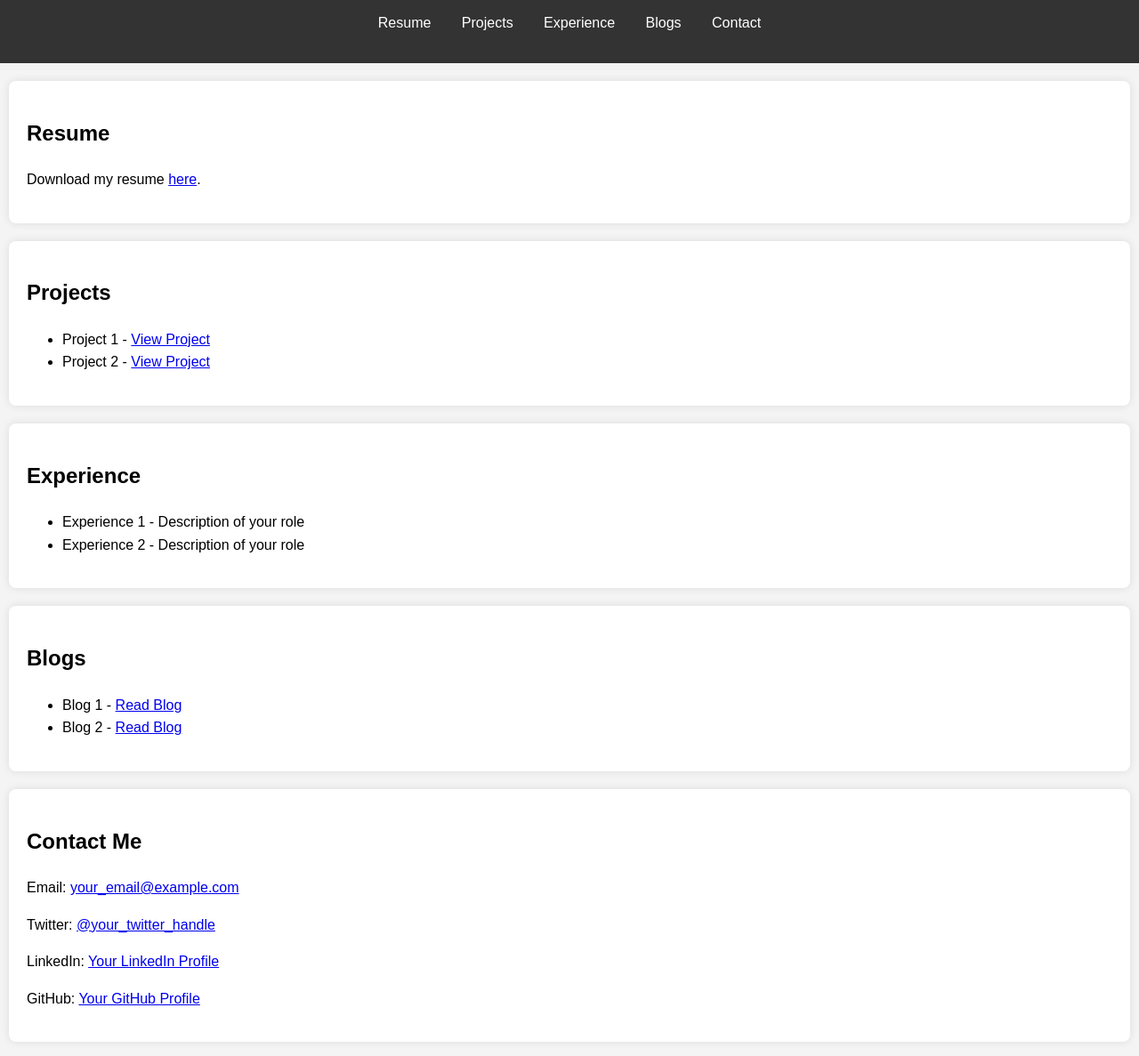
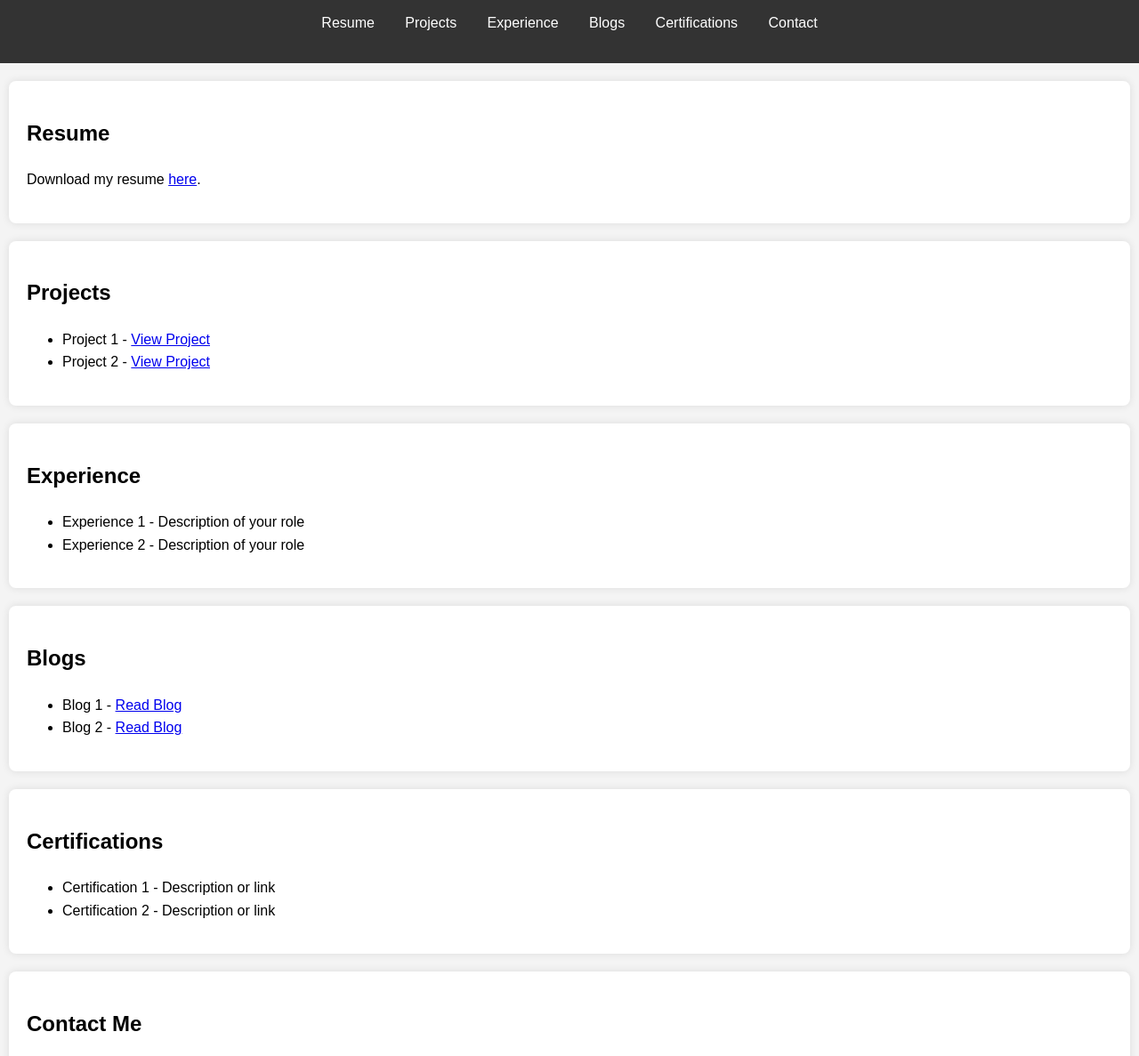
Before and after one commit to SrushtiSapkale/SrushtiSapkale.github.io, a plain HTML site: page index.html in a window 1280 px wide. Shown: the part 70-1257 px from the top of the page at 89% size. Drawn offline with Linux system fonts and the light colour scheme.

Commit message:
Update index.html

```diff
--- a/index.html
+++ b/index.html
@@ -15,6 +15,7 @@
                 <li><a href="#projects">Projects</a></li>
                 <li><a href="#experience">Experience</a></li>
                 <li><a href="#blogs">Blogs</a></li>
+                <li><a href="#certifications">Certifications</a></li>
                 <li><a href="#contact">Contact</a></li>
             </ul>
         </nav>
@@ -52,6 +53,15 @@
         </ul>
     </section>
 
+    <section id="certifications">
+        <h2>Certifications</h2>
+        <ul>
+            <li>Certification 1 - Description or link</li>
+            <li>Certification 2 - Description or link</li>
+            <!-- Add more certifications as needed -->
+        </ul>
+    </section>
+
     <section id="contact">
         <h2>Contact Me</h2>
         <p>Email: <a href="mailto:your_email@example.com">your_email@example.com</a></p>
```
